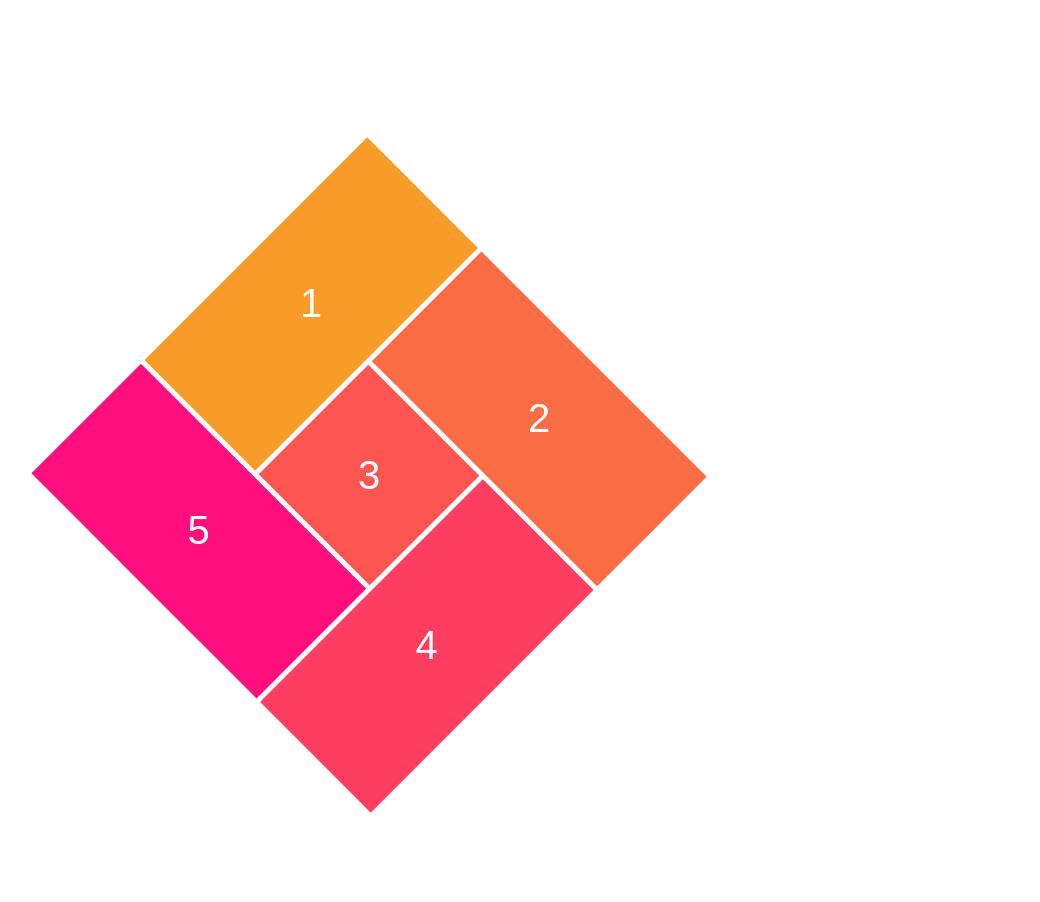
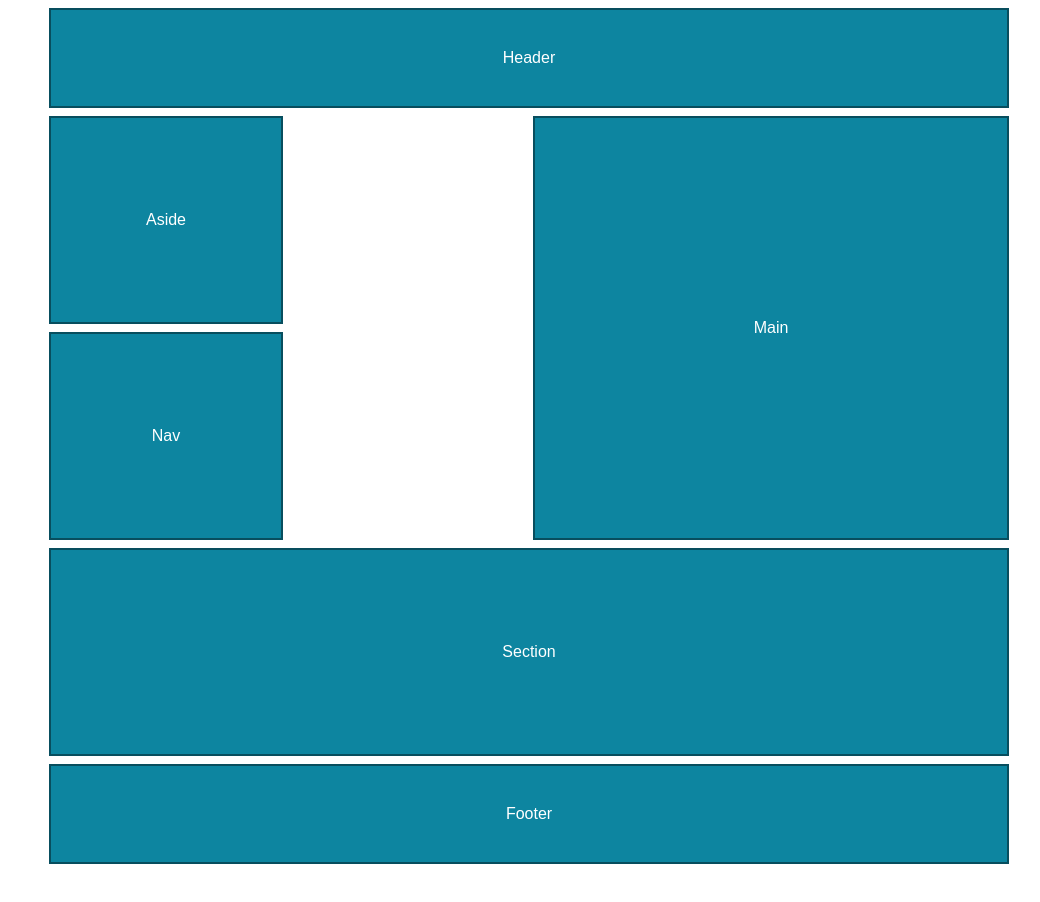
Before and after one commit to Santeenee/learning-CSS-grid, a plain HTML site: page index.html in a window 1280 px wide. Shown: the whole page, without its empty margins (111-1151 px from the left). After the commit the page ends 872 px from the top, so only its background shows below. Drawn offline with Linux system fonts and the light colour scheme.

Commit message:
lesson 9 - grid areas

```diff
--- a/index.html
+++ b/index.html
@@ -10,60 +10,62 @@
 
     body {
       color: white;
-      font-family: 'Nunito Semibold';
+      font-family: sans-serif;
+      text-align: center;
+      margin: .5rem;
     }
 
     #content {
       display: grid;
+      grid-template-columns: repeat(4, 1fr);
+      grid-auto-rows: minmax(100px, auto);
+      gap: .5rem;
 
-      grid-template-columns: repeat(6, 1fr);
-      grid-template-rows: repeat(6, minmax(150px, auto));
-      gap: 10px;
+      grid-template-areas:
+        "header   header  header  header"
+        "aside    .       main    main"
+        "aside    .       main    main"
+        "nav      .       main    main"
+        "nav      .       main    main"
+        "section  section section section"
+        "section  section section section"
+        "footer   footer  footer  footer"
+      ;
 
       max-width: 960px;
-      transform: rotateZ(45deg) scale(.5);
+      margin: 0 auto;
     }
 
-    #content div {
-      padding: 30px;
+    #content>* {
       display: grid;
       place-items: center;
+      padding: 30px;
+      background-color: hsl(191, 85%, 34%);
+      border: 2px solid hsl(191, 85%, 20%);
     }
 
-    #content span {
-      font-size: 5em;
-      font-family: sans-serif;
-      transform: rotateZ(-45deg);
+    header {
+      grid-area: header;
     }
 
-    .one {
-      grid-column: 1 / 3;
-      grid-row: 1/5;
-      background-color: #F89B29;
+    main {
+      grid-area: main;
     }
 
-    .two {
-      grid-column: 3/7;
-      grid-row: 1/3;
-      background-color: #FA6C44;
+    section {
+      grid-area: section;
     }
 
-    .three {
-      grid-column: 3/5;
-      grid-row: 3/5;
-      background-color: #FC5552;
+    aside {
+      grid-area: aside;
     }
 
-    .four {
-      grid-column: 5/7;
-      grid-row: 3/7;
-      background-color: #FD3E60;
+    nav {
+      grid-area: nav;
     }
 
-    .five {
-      grid-column: 1/5;
-      grid-row: 5/7;
-      background-color: #FF0F7B;
+    footer {
+      grid-area: footer;
     }
   </style>
 </head>
@@ -72,11 +74,12 @@
 
   <div id="content">
 
-    <div class="one"><span>1</span></div>
-    <div class="two"><span>2</span></div>
-    <div class="three"><span>3</span></div>
-    <div class="four"><span>4</span></div>
-    <div class="five"><span>5</span></div>
+    <header>Header</header>
+    <main>Main</main>
+    <section>Section</section>
+    <aside>Aside</aside>
+    <nav>Nav</nav>
+    <footer>Footer</footer>
 
   </div>
 
```
